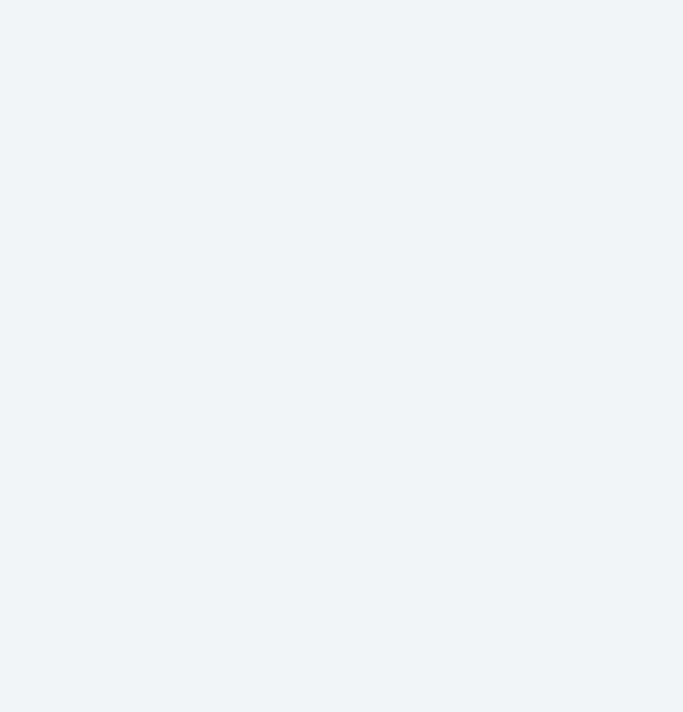
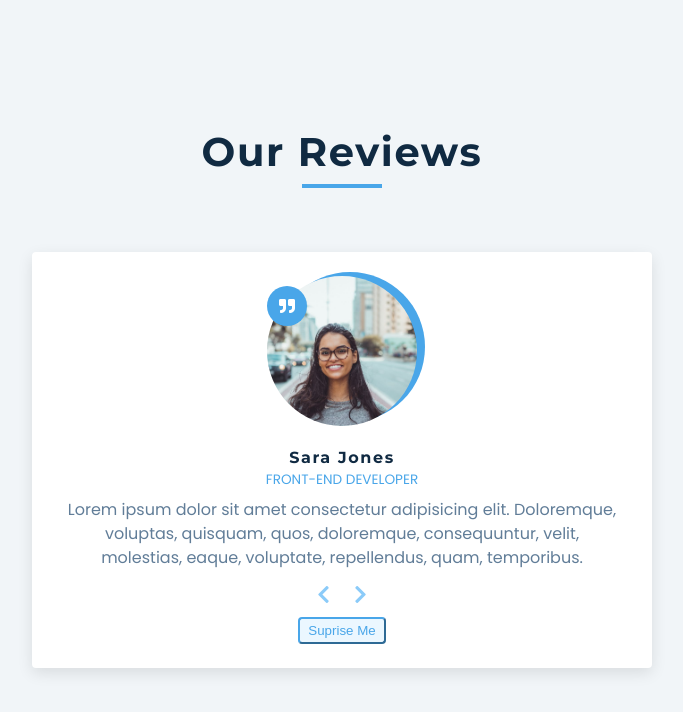
Before and after one commit to joselmuziotti/reviews, a plain HTML site: page index.html in a window 1280 px wide. Shown: the whole page, without its empty margins (298-981 px from the left). Drawn offline with Linux system fonts and the light colour scheme.

Commit message:
Add Content

```diff
--- a/index.html
+++ b/index.html
@@ -8,6 +8,35 @@
   <link rel="stylesheet" href="/css/styles.css">
 </head>
 <body>
-
+  <main>
+    <section class="container">
+      <!-- title -->
+      <div class="title">
+        <h2>our reviews</h2>
+        <div class="underline"></div>
+      </div>
+      <!-- reviews -->
+      <article class="review">
+        <div class="img-container">
+          <img src="./person-1.jpeg" id="person-img" alt="Photo of user">
+        </div>
+        <h4 id="author">sara jones</h4>
+        <p id="job">front-end developer</p>
+        <p id="info">Lorem ipsum dolor sit amet consectetur adipisicing elit. Doloremque, voluptas, quisquam, quos, doloremque, consequuntur, velit, molestias, eaque, voluptate, repellendus, quam, temporibus.</p>
+        <!-- prev/next btns -->
+        <div class="button-container">
+          <button class="prev-btn">
+            <i class="fas fa-chevron-left"></i>
+          </button>
+          <button class="prev-btn">
+            <i class="fas fa-chevron-right"></i>
+          </button>
+        </div>
+        <!-- random btn -->
+          <button class="random-btn">suprise me</button>
+      </article>
+    </section>
+  </main>
+  <script src="/js/app.js"></script>
 </body>
 </html>
```
